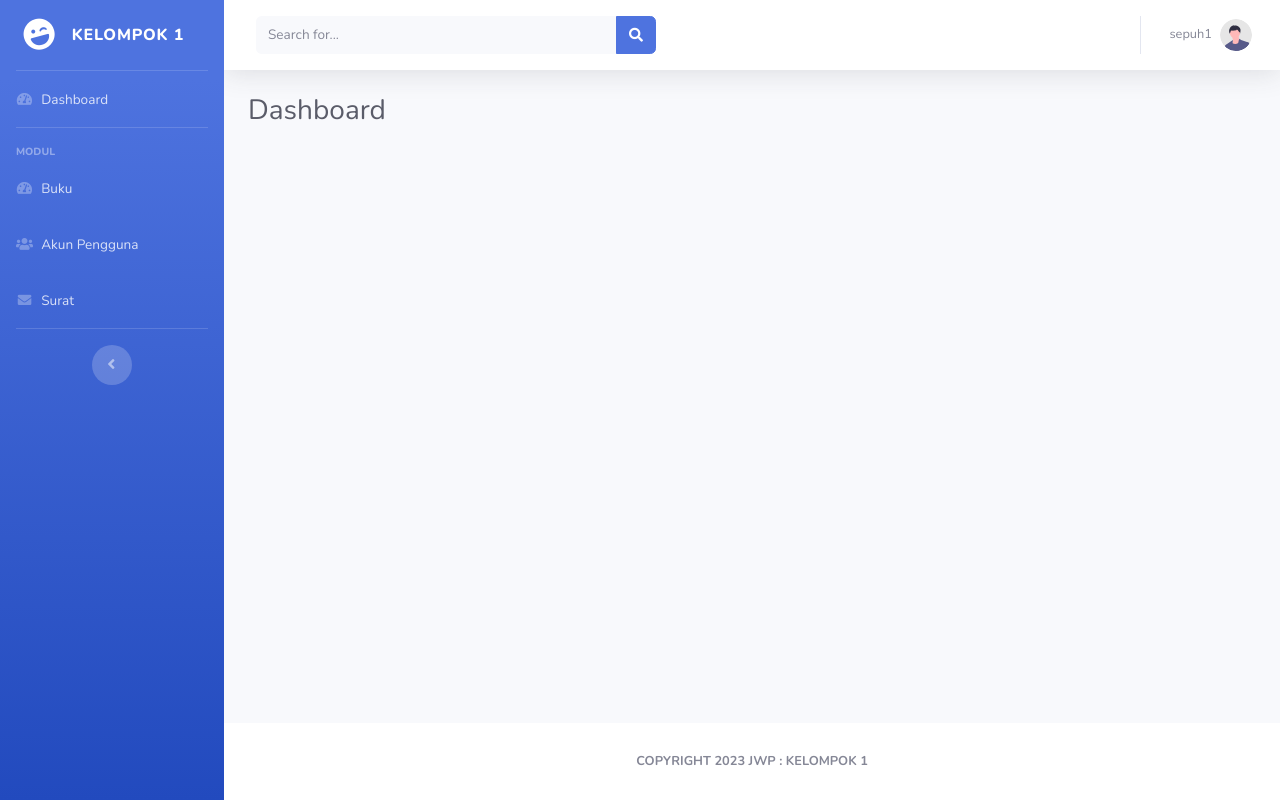
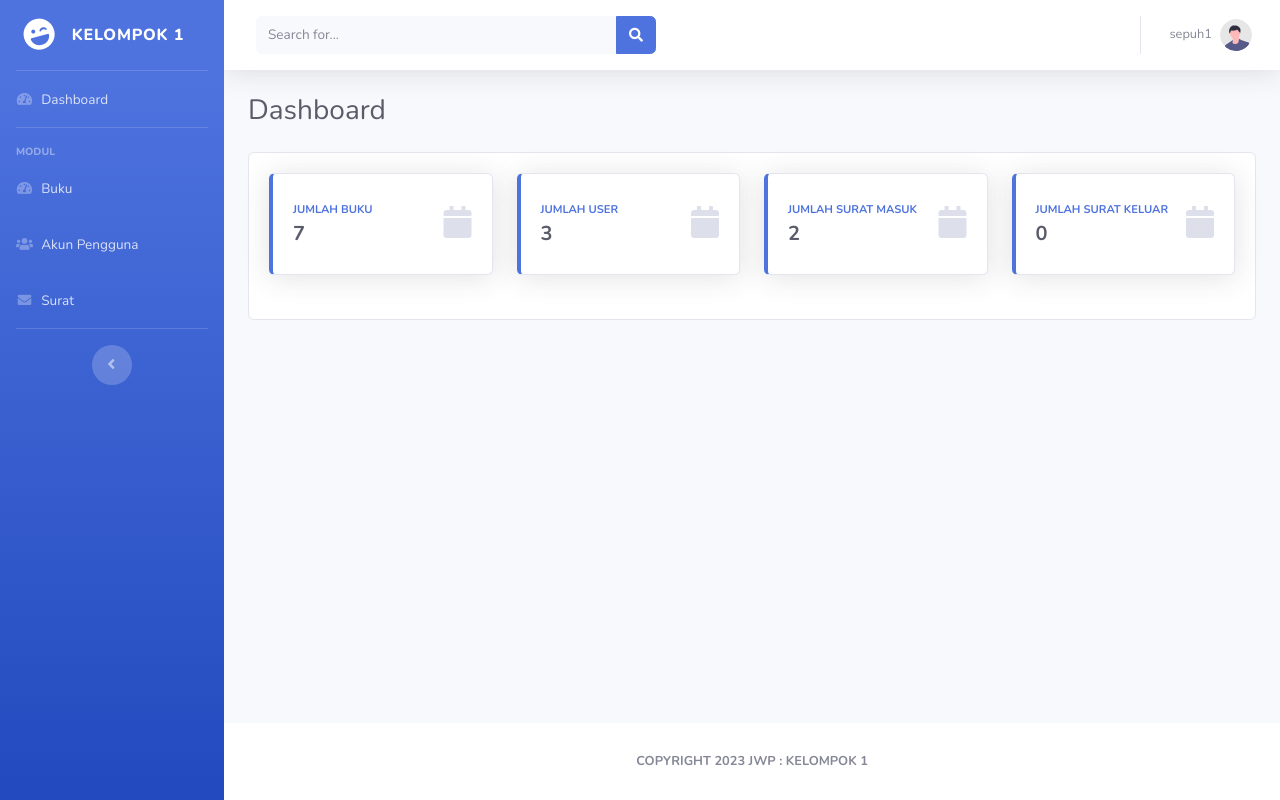
Before and after one commit to JWP-AKII/agendaris-satu, a PHP site: page /dashboard in a window 1280 px wide. Run offline with PHP 8.4, Linux system fonts and the light colour scheme; a user stored in the database is signed in; data comes from the database, SQL or seed files in the repository; data that the repository does not hold is empty.

Commit message:
fix: dashboard

```diff
--- a/conn.php
+++ b/conn.php
@@ -1,13 +1,13 @@
 <?php
 
 session_start();
-error_reporting(2);
+error_reporting(0);
 date_default_timezone_set('Asia/Makassar');
 
 // conn DB
 $host = "localhost";
 $user = "root";
-$pass = "root";
+$pass = "";
 $dbname = "latihan_surat";
 
 $conn = mysqli_connect($host, $user, $pass, $dbname);
--- a/dashboard/index.php
+++ b/dashboard/index.php
@@ -1,6 +1,19 @@
 <?php require_once('../template/head.php') ?>
 
 <?php require_once('../template/menu.php') ?>
+
+<?php
+
+$bukuQuery = mysqli_query($conn, "SELECT * FROM buku");
+$buku = mysqli_num_rows($bukuQuery);
+$userQuery = mysqli_query($conn, "SELECT * FROM user");
+$user = mysqli_num_rows($userQuery);
+$suratQuery = mysqli_query($conn, "SELECT * FROM surat WHERE tipe_surat = 'masuk'");
+$surat = mysqli_num_rows($suratQuery);
+$surat2Query = mysqli_query($conn, "SELECT * FROM surat WHERE tipe_surat = 'keluar'");
+$surat2 = mysqli_num_rows($suratQuery2);
+
+?>
 
 <!-- Begin Page Content -->
 <div class="container-fluid">
@@ -8,6 +21,80 @@
    <!-- Page Heading -->
    <h1 class="h3 mb-4 text-gray-800">Dashboard</h1>
 
+   <div class="card">
+      <div class="card-body">
+         <div class="row">
+            <div class="col-xl-3 col-md-6 mb-4">
+               <div class="card border-left-primary shadow h-100 py-2">
+                  <div class="card-body">
+                     <div class="row no-gutters align-items-center">
+                        <div class="col mr-2">
+                           <div class="text-xs font-weight-bold text-primary text-uppercase mb-1">
+                              Jumlah Buku</div>
+                           <div class="h5 mb-0 font-weight-bold text-gray-800"><?= $buku ?></div>
+                        </div>
+                        <div class="col-auto">
+                           <i class="fas fa-calendar fa-2x text-gray-300"></i>
+                        </div>
+                     </div>
+                  </div>
+               </div>
+            </div>
+
+            <div class="col-xl-3 col-md-6 mb-4">
+               <div class="card border-left-primary shadow h-100 py-2">
+                  <div class="card-body">
+                     <div class="row no-gutters align-items-center">
+                        <div class="col mr-2">
+                           <div class="text-xs font-weight-bold text-primary text-uppercase mb-1">
+                              Jumlah User</div>
+                           <div class="h5 mb-0 font-weight-bold text-gray-800"><?= $user ?></div>
+                        </div>
+                        <div class="col-auto">
+                           <i class="fas fa-calendar fa-2x text-gray-300"></i>
+                        </div>
+                     </div>
+                  </div>
+               </div>
+            </div>
+
+            <div class="col-xl-3 col-md-6 mb-4">
+               <div class="card border-left-primary shadow h-100 py-2">
+                  <div class="card-body">
+                     <div class="row no-gutters align-items-center">
+                        <div class="col mr-2">
+                           <div class="text-xs font-weight-bold text-primary text-uppercase mb-1">
+                              Jumlah Surat Masuk</div>
+                           <div class="h5 mb-0 font-weight-bold text-gray-800"><?= $surat ?></div>
+                        </div>
+                        <div class="col-auto">
+                           <i class="fas fa-calendar fa-2x text-gray-300"></i>
+                        </div>
+                     </div>
+                  </div>
+               </div>
+            </div>
+
+            <div class="col-xl-3 col-md-6 mb-4">
+               <div class="card border-left-primary shadow h-100 py-2">
+                  <div class="card-body">
+                     <div class="row no-gutters align-items-center">
+                        <div class="col mr-2">
+                           <div class="text-xs font-weight-bold text-primary text-uppercase mb-1">
+                              Jumlah Surat Keluar</div>
+                           <div class="h5 mb-0 font-weight-bold text-gray-800"><?= $surat2 ?? 0 ?></div>
+                        </div>
+                        <div class="col-auto">
+                           <i class="fas fa-calendar fa-2x text-gray-300"></i>
+                        </div>
+                     </div>
+                  </div>
+               </div>
+            </div>
+         </div>
+      </div>
+   </div>
+
 </div>
 <!-- /.container-fluid -->
 
```
